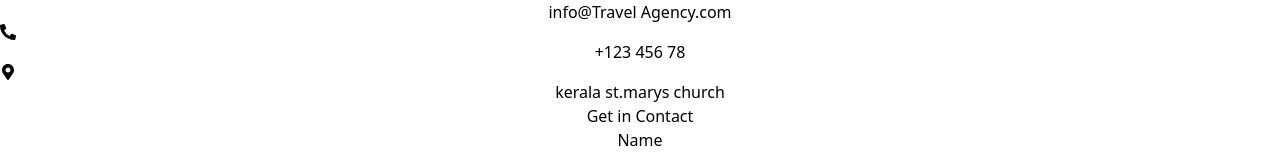
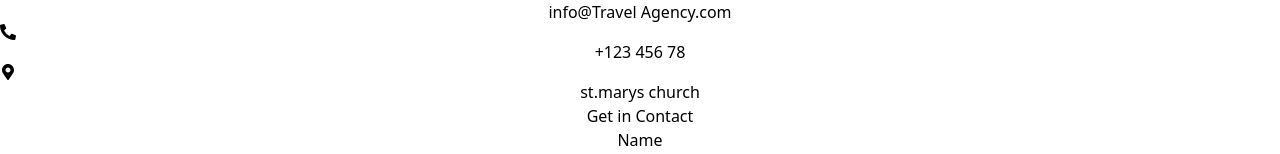
Before and after one commit to rojass2001/Travel-world, a React (Create React App) app: page /contact in a window 1280 px wide. Shown: the part 208-362 px from the top of the page. Built offline with nearby package versions, Linux system fonts and the light colour scheme.

Commit message:
second commit

```diff
--- a/src/Components/Contact.js
+++ b/src/Components/Contact.js
@@ -18,7 +18,7 @@ function Contact() {
     <div className='w-full flex place-items-center gap-1'>
     <FaPhoneAlt className='text-blue-600'/>+123 456 78</div>
     <div className='w-full flex place-items-center gap-1'>
-    <FaMapMarkerAlt className='text-blue-600'/>kerala st.marys church </div>
+    <FaMapMarkerAlt className='text-blue-600'/> st.marys church </div>
     </div>
 
     </div>
```
